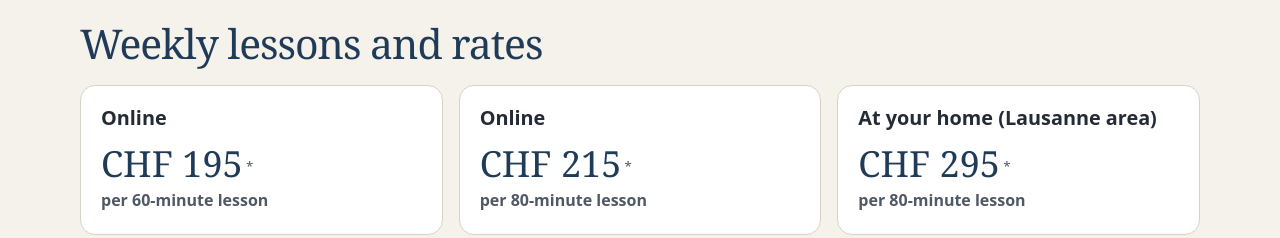
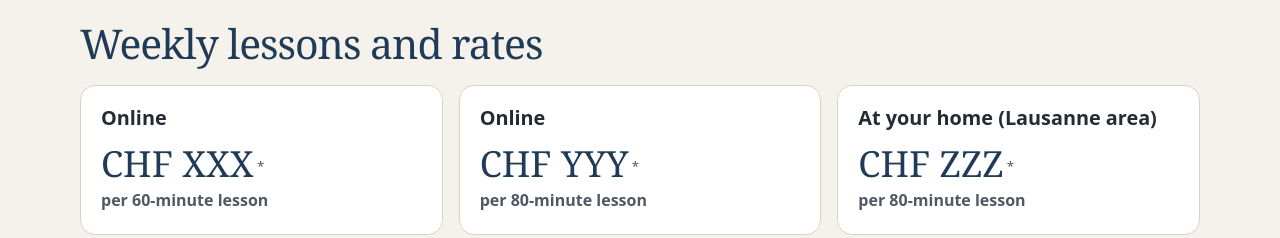
Before and after one commit to fredericjaccard/tutoring, a plain HTML site: page index.html in a window 1280 px wide. Shown: the part 3780-4018 px from the top of the page. Drawn offline with Linux system fonts and the light colour scheme.

Commit message:
Add files via upload

```diff
--- a/index.html
+++ b/index.html
@@ -524,9 +524,9 @@ main > #contact { display: grid; grid-template-columns: minmax(0, 1fr); align-it
 <section id="rates" aria-labelledby="rates-title">
   <h2 id="rates-title">Weekly lessons and rates</h2>
   <div class="rates">
-    <div class="card"><h3>Online</h3><p><strong class="price">CHF 195</strong><sup class="fee-note-marker" aria-hidden="true">*</sup><span class="rate-duration">per 60-minute lesson</span></p></div>
-    <div class="card"><h3>Online</h3><p><strong class="price">CHF 215</strong><sup class="fee-note-marker" aria-hidden="true">*</sup><span class="rate-duration">per 80-minute lesson</span></p></div>
-    <div class="card"><h3>At your home (Lausanne area)</h3><p><strong class="price">CHF 295</strong><sup class="fee-note-marker" aria-hidden="true">*</sup><span class="rate-duration">per 80-minute lesson</span></p></div>
+    <div class="card"><h3>Online</h3><p><strong class="price">CHF XXX</strong><sup class="fee-note-marker" aria-hidden="true">*</sup><span class="rate-duration">per 60-minute lesson</span></p></div>
+    <div class="card"><h3>Online</h3><p><strong class="price">CHF YYY</strong><sup class="fee-note-marker" aria-hidden="true">*</sup><span class="rate-duration">per 80-minute lesson</span></p></div>
+    <div class="card"><h3>At your home (Lausanne area)</h3><p><strong class="price">CHF ZZZ</strong><sup class="fee-note-marker" aria-hidden="true">*</sup><span class="rate-duration">per 80-minute lesson</span></p></div>
   </div>
   <p class="section-intro" id="fee-note"><span aria-hidden="true">* </span>The fee includes the lesson, preparation, any interactive web applications I create for your child, and a short summary after each lesson.</p>
   <p class="section-intro">I offer one or two lessons per week, in English or French. You pay only for the lessons you take, with no membership or minimum commitment.</p>
```
